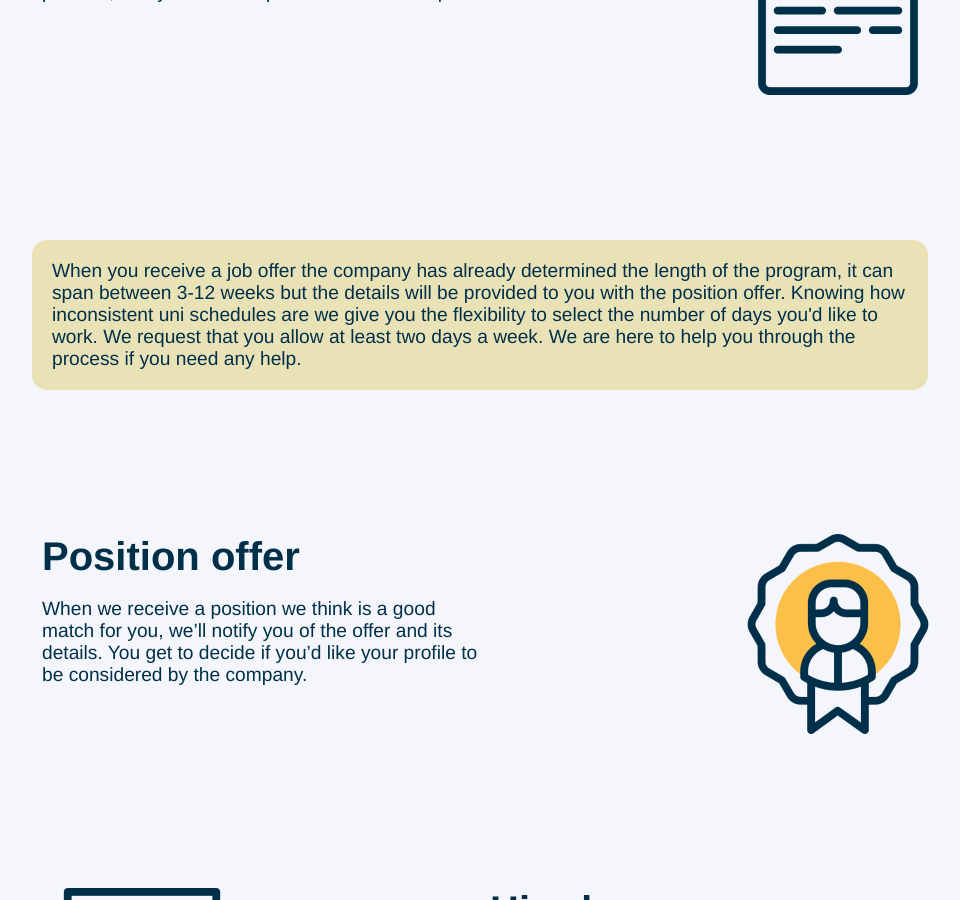
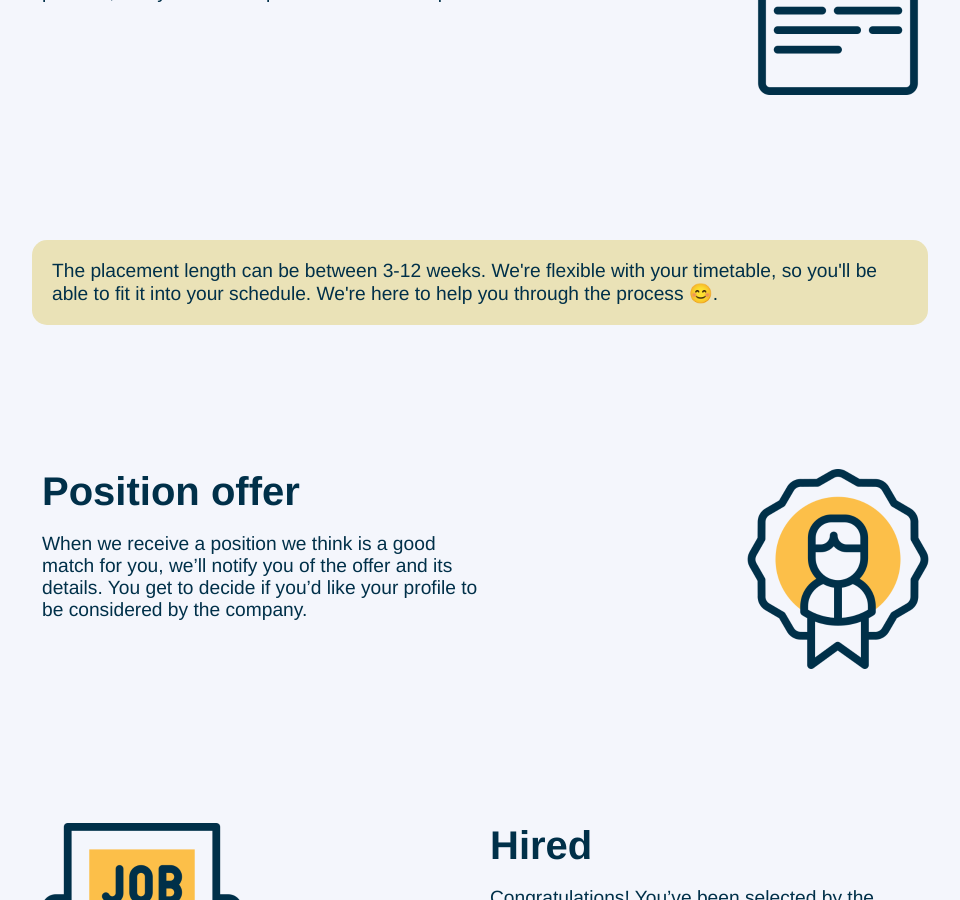
Before and after one commit to magma-recruiting/website, a Jekyll site: the page built from students.html, in a window 1280 px wide and 900 px high, scrolled down 1739 px. Shown: the whole window, without its empty margins (160-1120 px from the left). Built offline with Jekyll 4.4.1, drawn with Linux system fonts in a browser that asks for light colours.

Commit message:
* Updated extra_text

```diff
--- a/students.html
+++ b/students.html
@@ -35,5 +35,6 @@ sections:
       We stay in touch as you go through the work experience, and we're here to help support you if a post-graduation employment contract is on the table!
 
 extra_text: |-
-  When you receive a job offer the company has already determined the length of the program, it can span between 3-12 weeks but the details will be provided to you with the position offer. Knowing how inconsistent uni schedules are we give you the flexibility to select the number of days you'd like to work. We request that you allow at least two days a week. We are here to help you through the process if you need any help.
+  The placement length can be between 3-12 weeks. We're flexible with your timetable, so you'll be able to fit it
+  into your schedule. We're here to help you through the process 😊.
 ---
```
